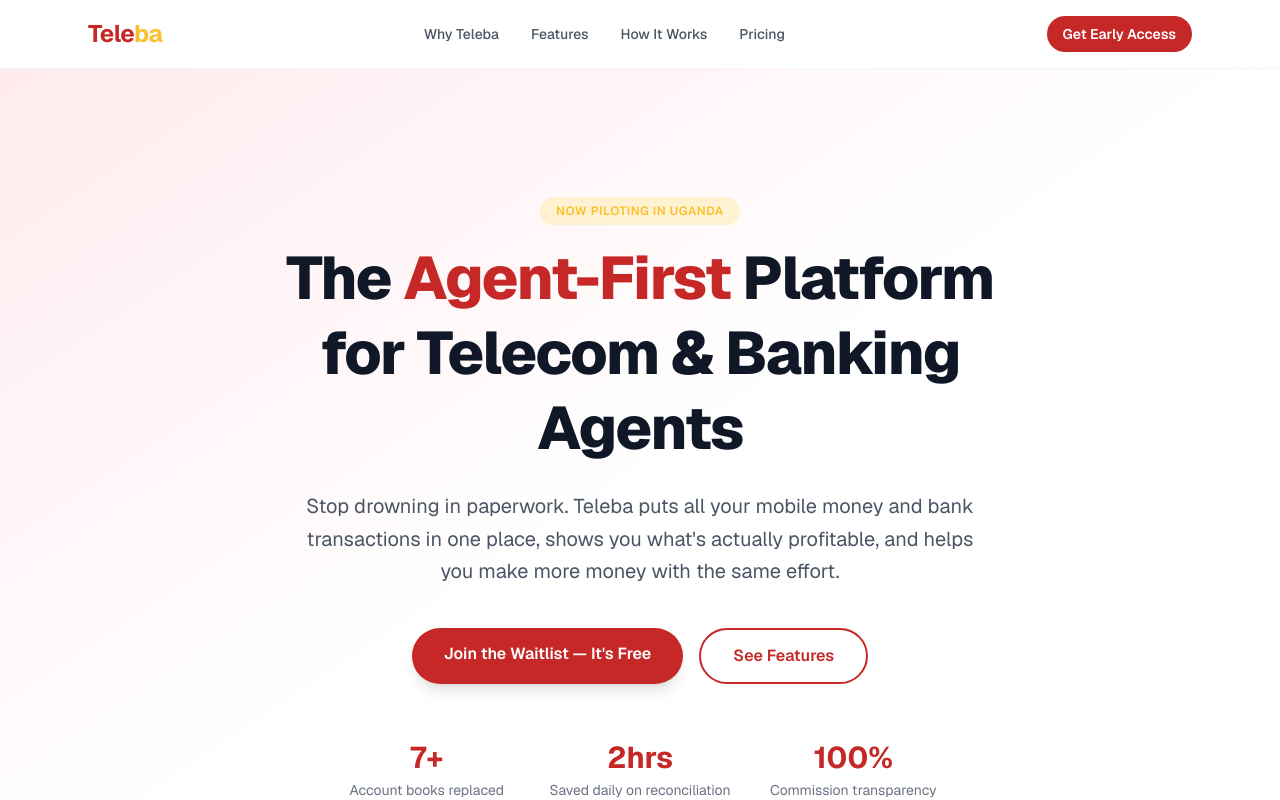
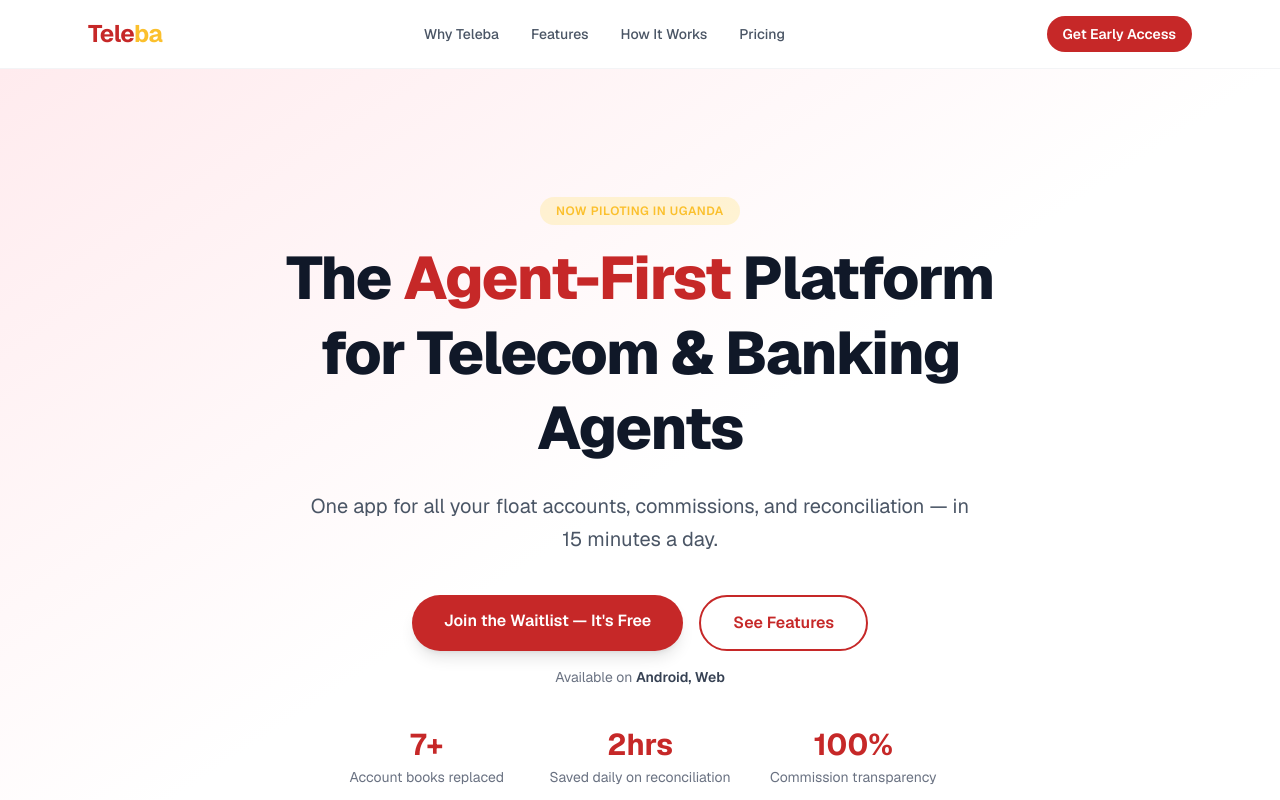
Before and after one commit to Ntsinga/Teleba-Landing-Page, a Next.js app: page / in a window 1280 px wide. Shown: the top 800 px of the page. Built offline with nearby package versions, Linux system fonts and the light colour scheme.

Commit message:
Revise homepage content for clarity and engagement; add FAQ section and update footer messaging

```diff
--- a/app/page.tsx
+++ b/app/page.tsx
@@ -108,9 +108,8 @@
               for Telecom &amp; Banking Agents
             </h1>
             <p className="mt-6 max-w-2xl text-lg md:text-xl leading-relaxed text-gray-600">
-              Stop drowning in paperwork. Teleba puts all your mobile money and
-              bank transactions in one place, shows you what&apos;s actually
-              profitable, and helps you make more money with the same effort.
+              One app for all your float accounts, commissions, and
+              reconciliation — in 15 minutes a day.
             </p>
             <div className="mt-10 flex flex-col sm:flex-row gap-4">
               <a
@@ -126,7 +125,11 @@
                 See Features
               </a>
             </div>
-            <div className="mt-14 grid grid-cols-1 sm:grid-cols-3 gap-6 sm:gap-8 text-center">
+            <p className="mt-4 text-sm text-gray-500">
+              Available on{" "}
+              <span className="font-semibold text-gray-700">Android, Web</span>
+            </p>
+            <div className="mt-10 grid grid-cols-1 sm:grid-cols-3 gap-6 sm:gap-8 text-center">
               <div>
                 <p className="text-3xl font-bold text-brand-red">7+</p>
                 <p className="text-sm text-gray-500 mt-1">
@@ -326,6 +329,38 @@
           </div>
         </section>
 
+        {/* Social Proof
+        <section className="scroll-mt-20 py-16 md:py-24 border-t border-gray-100">
+          <div className="max-w-4xl mx-auto px-6 text-center">
+            <span className="inline-block mb-4 rounded-full bg-brand-gold/20 px-4 py-1.5 text-xs font-semibold uppercase tracking-wider text-brand-gold-dark">
+              From the pilot
+            </span>
+            <blockquote className="mt-4 text-xl md:text-2xl font-medium leading-relaxed text-gray-800 italic max-w-3xl mx-auto">
+              &ldquo;Before Teleba, reconciliation took me almost two hours every
+              night. Now I&apos;m done in 20 minutes and I can actually see
+              which network pays me the most.&rdquo;
+            </blockquote>
+            <p className="mt-6 text-sm font-semibold text-gray-700">Sarah K.</p>
+            <p className="text-sm text-gray-500">MTN Mobile Money Agent, Kampala</p>
+            <div className="mt-12 grid grid-cols-1 sm:grid-cols-3 gap-6 text-center">
+              <div className="rounded-2xl bg-gray-50 border border-gray-100 p-6">
+                <p className="text-3xl font-bold text-brand-red">12</p>
+                <p className="text-sm text-gray-500 mt-1">Agents in active pilot</p>
+              </div>
+              <div className="rounded-2xl bg-gray-50 border border-gray-100 p-6">
+                <p className="text-3xl font-bold text-brand-red">~20 min</p>
+                <p className="text-sm text-gray-500 mt-1">
+                  Average reconciliation time
+                </p>
+              </div>
+              <div className="rounded-2xl bg-gray-50 border border-gray-100 p-6">
+                <p className="text-3xl font-bold text-brand-red">Uganda</p>
+                <p className="text-sm text-gray-500 mt-1">Active pilot location</p>
+              </div>
+            </div>
+          </div>
+        </section> */}
+
         {/* Pricing */}
         <section id="pricing" className="scroll-mt-20 py-20 md:py-28">
           <div className="max-w-4xl mx-auto px-6 text-center">
@@ -338,11 +373,14 @@
             </p>
             <div className="mt-12 rounded-2xl border-2 border-brand-gold bg-white p-6 sm:p-10 shadow-md hover:shadow-lg transition-shadow max-w-md mx-auto">
               <span className="inline-block rounded-full bg-brand-gold/20 px-4 py-1 text-sm font-semibold text-brand-gold-dark">
-                Launch Offer
+                Free through Q2 2026
               </span>
               <p className="mt-6 text-5xl font-extrabold text-gray-900">Free</p>
               <p className="text-gray-500 mt-1">
                 for all agents during early access
+              </p>
+              <p className="mt-2 text-sm font-semibold text-brand-red">
+                Accepting first 100 agents — spots filling up
               </p>
               <ul className="mt-8 space-y-3 text-left text-gray-700">
                 {[
@@ -396,6 +434,51 @@
           </div>
         </section>
 
+        {/* FAQ */}
+        <section className="scroll-mt-20 bg-gray-50 py-20 md:py-28">
+          <div className="max-w-3xl mx-auto px-6">
+            <div className="text-center mb-10 md:mb-16">
+              <h2 className="text-3xl md:text-4xl font-bold text-gray-900">
+                Frequently Asked Questions
+              </h2>
+            </div>
+            <div className="space-y-4">
+              {[
+                {
+                  q: "What devices does Teleba work on?",
+                  a: "Teleba works on Android phones and any web browser on a computer or tablet. You don't need a specific device — if you can browse the internet, you can use Teleba.",
+                },
+                {
+                  q: "Does it work offline or in areas with poor network?",
+                  a: "Yes. Teleba is built for real agent conditions. You can record transactions offline and they sync automatically once your connection is restored.",
+                },
+                {
+                  q: "Is my business data safe?",
+                  a: "Your data is encrypted and stored securely in the cloud. Only you and the people you grant access to — like a supervisor — can see your records.",
+                },
+                {
+                  q: "What happens when the free period ends?",
+                  a: "We'll give you plenty of notice before any pricing changes. Agents who join during early access will get preferential rates. No surprise costs.",
+                },
+                {
+                  q: "How long does it take to get started?",
+                  a: "Most agents are fully set up by the end of their first shift. You'll add your accounts, record a few transactions, and reconcile once — and from there it's just your normal routine.",
+                },
+              ].map((item) => (
+                <div
+                  key={item.q}
+                  className="rounded-2xl bg-white border border-gray-100 p-6 shadow-sm"
+                >
+                  <h3 className="text-base font-bold text-gray-900">
+                    {item.q}
+                  </h3>
+                  <p className="mt-3 text-gray-600 leading-relaxed">{item.a}</p>
+                </div>
+              ))}
+            </div>
+          </div>
+        </section>
+
         {/* Footer */}
         <footer className="bg-gray-900 py-12">
           <div className="max-w-6xl mx-auto px-6">
@@ -405,8 +488,8 @@
                 <span className="text-brand-gold">ba</span>
               </span>
               <p className="text-gray-400 text-sm">
-                Telecom &amp; Banking Agent Application — Built for agents, by
-                people who understand the hustle.
+                Telecom &amp; Banking Agent Application — Made for Uganda&apos;s
+                agents.
               </p>
               <p className="text-gray-500 text-sm">
                 &copy; {new Date().getFullYear()} Teleba. All rights reserved.
```
